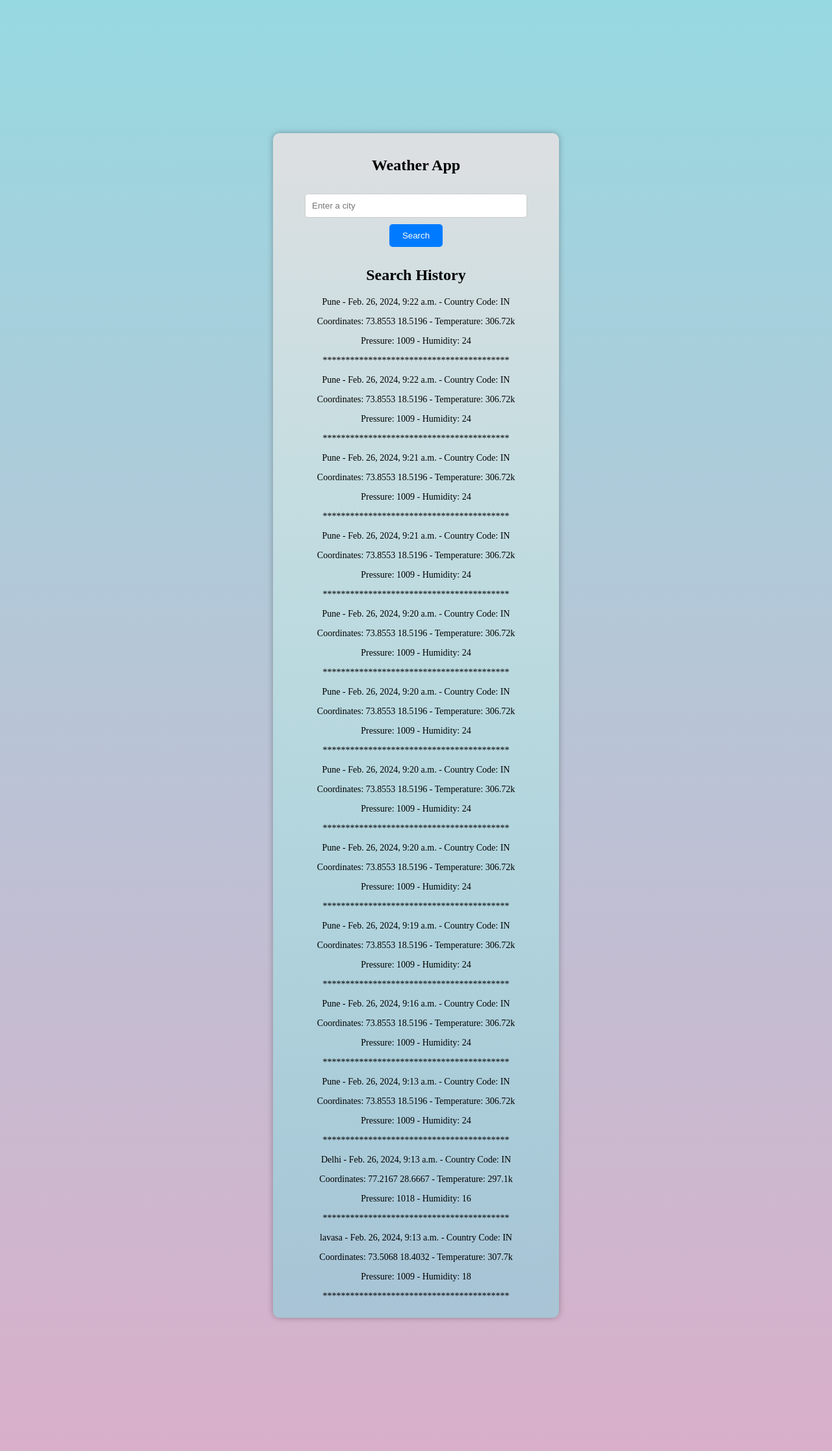
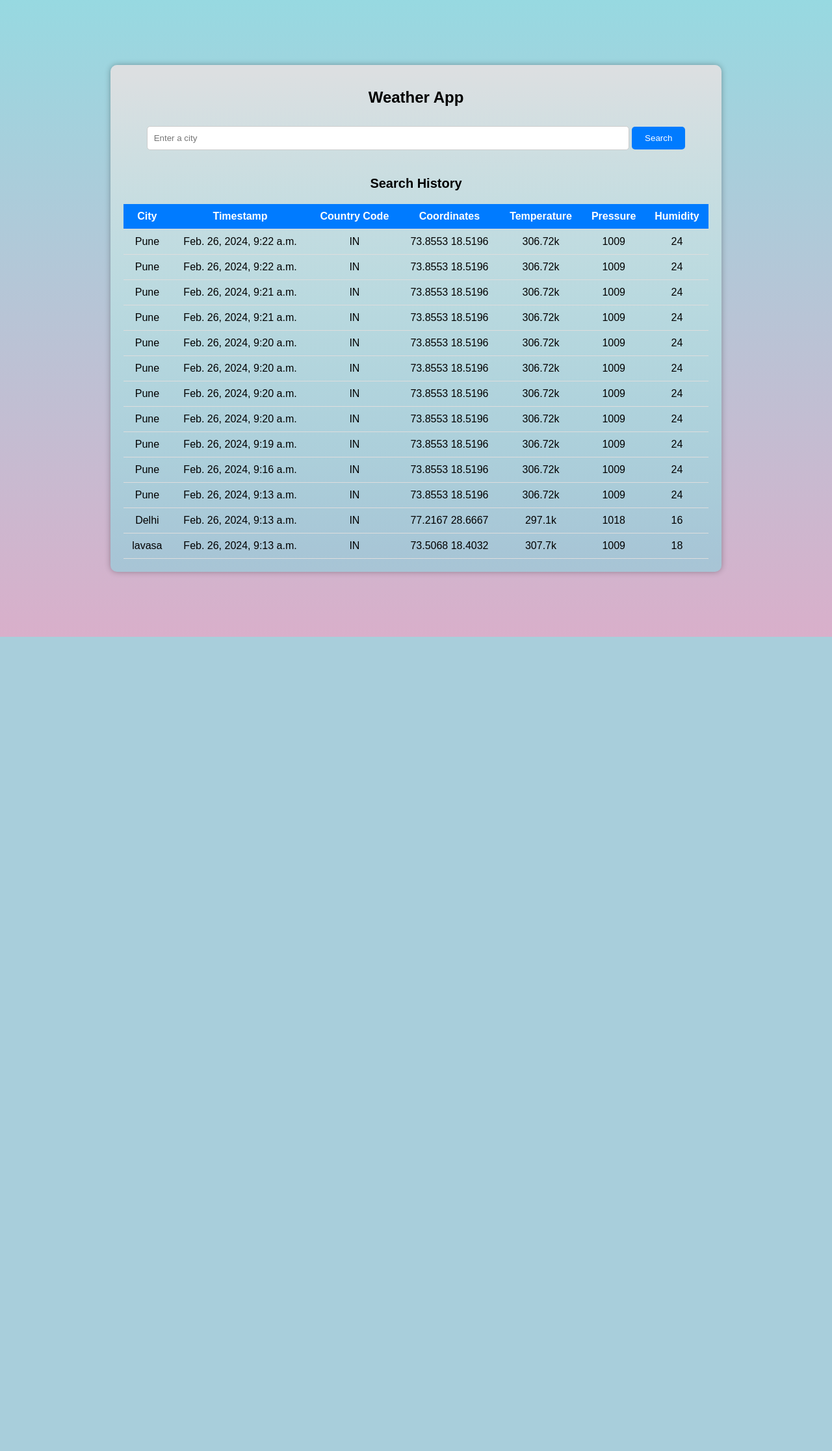
Before and after one commit to moksh08/Weather-App, a Django app: page / in a window 1280 px wide. Shown: the whole page at 65% size. After the commit the page ends 980 px from the top, so only its background shows below. Run offline with Django 5.2, Linux system fonts and the light colour scheme; data comes from the database, SQL or seed files in the repository.

Commit message:
Update index.html

```diff
--- a/weather/app/templates/app/index.html
+++ b/weather/app/templates/app/index.html
@@ -14,13 +14,13 @@
         }
 
         .container {
-            max-width: 400px;
-            margin: 205px auto;
+            max-width: 900px;
+            margin: 100px auto;
             text-align: center;
             padding: 20px;
-            background-image: linear-gradient( 179.4deg,  rgb(220, 223, 225) 1.8%, rgba(22, 255, 243, 0.224) 97.1% );            border-radius: 10px;
+            background-image: linear-gradient(179.4deg, rgb(220, 223, 225) 1.8%, rgba(22, 255, 243, 0.224) 97.1%);
+            border-radius: 10px;
             box-shadow: 0 0 10px rgba(0, 0, 0, 0.3);
-            font-family: 'Times New Roman', Times, serif;
         }
 
         h1 {
@@ -45,21 +45,29 @@
             cursor: pointer;
         }
 
-        .weather-info {
+        table {
+            width: 100%;
+            border-collapse: collapse;
             margin-top: 20px;
         }
 
-        .weather-info h2 {
-            font-size: 20px;
-            margin-bottom: 10px;
+        th, td {
+            padding: 10px;
+            border-bottom: 1px solid #ddd;
         }
 
-        .weather-info p {
-            margin: 5px 0;
+        th {
+            background-color: #007BFF;
+            color: #fff;
         }
 
         .search-history {
             margin-top: 30px;
+        }
+
+        .search-history h2 {
+            font-size: 20px;
+            margin-bottom: 10px;
         }
 
         .search-history p {
@@ -79,23 +87,60 @@
     {% if country_code %}
     <div class="weather-info">
         <h2>Weather in {{ city }}</h2>
-            <p>Country Code: {{ country_code }}</p>
-            <p>Coordinates: {{ coordinate }}</p>
-            <p>Temperature: {{ temp }}</p>
-            <p>Pressure: {{ pressure }}</p>
-            <p>Humidity: {{ humidity }}</p>
+        <table>
+            <tr>
+                <th>Attribute</th>
+                <th>Value</th>
+            </tr>
+            <tr>
+                <td>Country Code</td>
+                <td>{{ country_code }}</td>
+            </tr>
+            <tr>
+                <td>Coordinates</td>
+                <td>{{ coordinate }}</td>
+            </tr>
+            <tr>
+                <td>Temperature</td>
+                <td>{{ temp }}</td>
+            </tr>
+            <tr>
+                <td>Pressure</td>
+                <td>{{ pressure }}</td>
+            </tr>
+            <tr>
+                <td>Humidity</td>
+                <td>{{ humidity }}</td>
+            </tr>
+        </table>
     </div>
     {% endif %}
 
     <div class="search-history">
         <h2>Search History</h2>
         {% if search_history %}
+            <table>
+                <tr>
+                    <th>City</th>
+                    <th>Timestamp</th>
+                    <th>Country Code</th>
+                    <th>Coordinates</th>
+                    <th>Temperature</th>
+                    <th>Pressure</th>
+                    <th>Humidity</th>
+                </tr>
                 {% for item in search_history %}
-                    <p>{{ item.city }} - {{ item.timestamp }} - Country Code: {{ item.country_code }}</p>
-                    <p>Coordinates: {{ item.coordinate }} - Temperature: {{ item.temperature }}</p>
-                    <p>Pressure: {{ item.pressure }} - Humidity: {{ item.humidity }}</p>
-                    <P>*****************************************</P>
+                    <tr>
+                        <td>{{ item.city }}</td>
+                        <td>{{ item.timestamp }}</td>
+                        <td>{{ item.country_code }}</td>
+                        <td>{{ item.coordinate }}</td>
+                        <td>{{ item.temperature }}</td>
+                        <td>{{ item.pressure }}</td>
+                        <td>{{ item.humidity }}</td>
+                    </tr>
                 {% endfor %}
+            </table>
         {% else %}
             <p>No search history available.</p>
         {% endif %}
```
Lines whose indentation alone changed are shown as unchanged.
